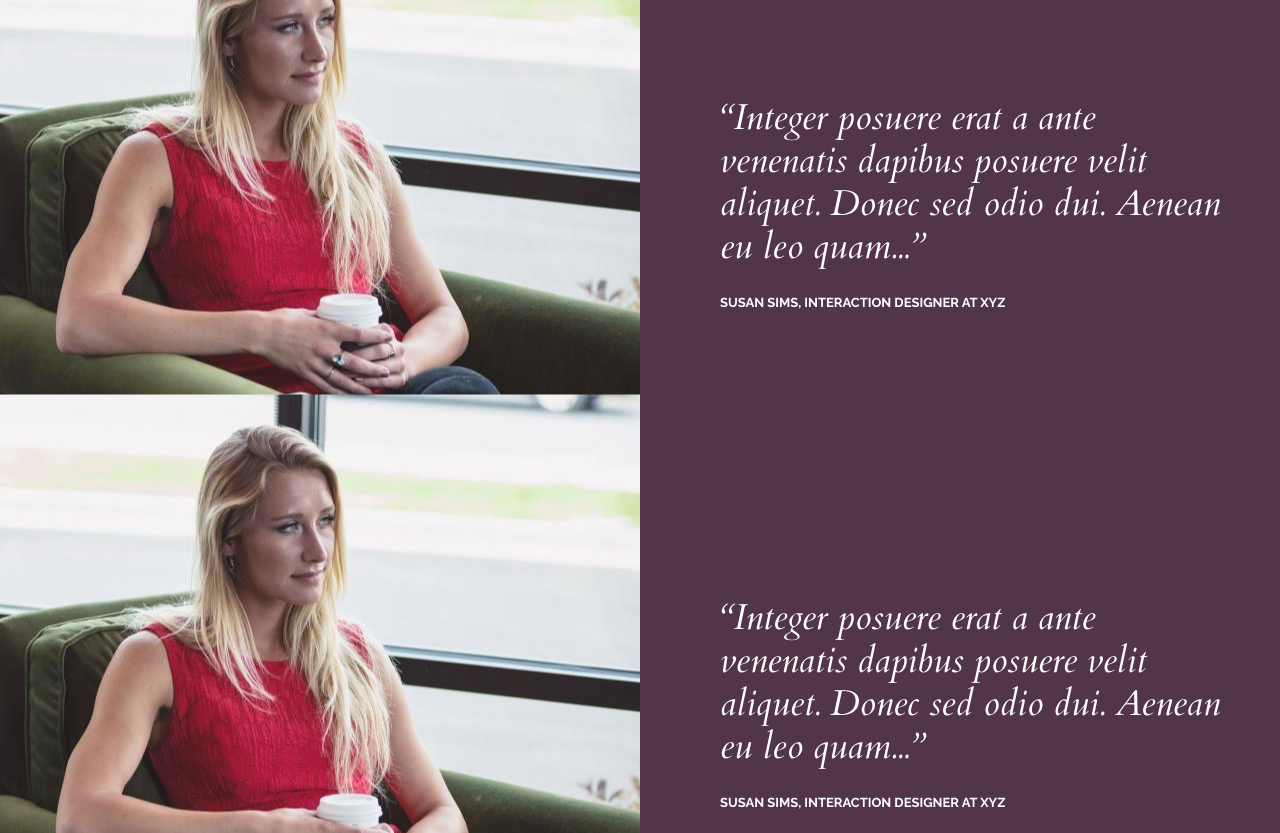
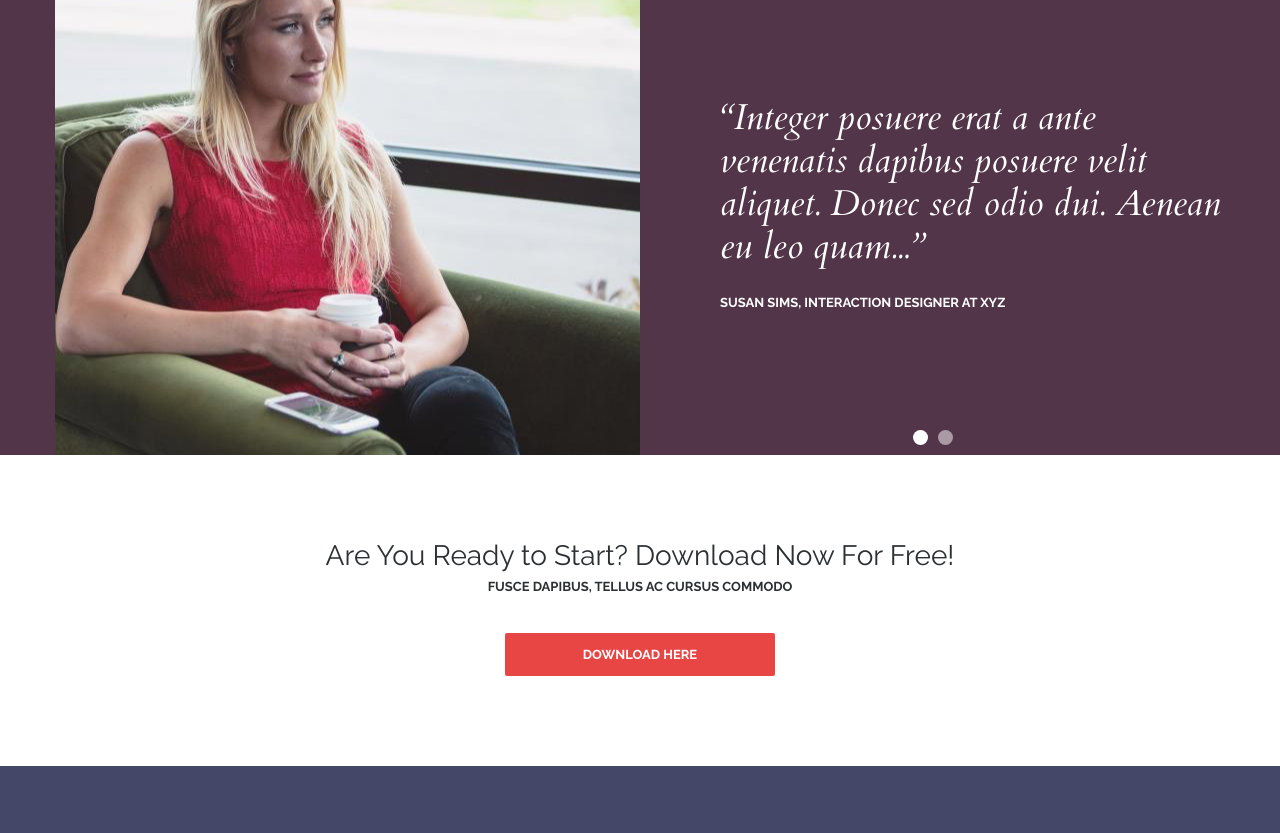
Before and after one commit to FrolovPavel/Active-Box-Landing, a plain HTML site: page index.html in a window 1280 px wide. Shown: the part 3615-4448 px from the top of the page. Drawn offline with nearby package versions, Linux system fonts and the light colour scheme.

Commit message:
rdy slider

```diff
--- a/app.js
+++ b/app.js
@@ -50,11 +50,13 @@ burgerBtn.addEventListener("click", (e) => {
 
 /*Reviews*/
 
-let slider = document.querySelector('.reviewsSlider')
+let slider = $('.reviewsSlider')
 
 slider.slick({
     infinite: true,
     slidesToShow: 1,
     slidesToScroll: 1,
-    fade: true
+    fade: true,
+    arrows:false,
+    dots: true
 });
--- a/index.html
+++ b/index.html
@@ -2,12 +2,13 @@
 <html lang="en">
 <head>
 	<meta charset="UTF-8">
-	<script src="https://ajax.googleapis.com/ajax/libs/jquery/3.5.1/jquery.min.js"></script>
+	<link href="https://fonts.googleapis.com/css2?family=Cardo:ital@1&family=Open+Sans:wght@700&family=Raleway:wght@400;700&display=swap" rel="stylesheet">
 	<link rel="stylesheet" type="text/css" href="https://cdn.jsdelivr.net/npm/slick-carousel@1.8.1/slick/slick.css"/>
-	<link href="https://fonts.googleapis.com/css2?family=Cardo:ital@1&family=Open+Sans:wght@700&family=Raleway:wght@400;700&display=swap" rel="stylesheet">
 	<link rel="stylesheet" href="style.css">
 	<meta name="viewport" content="width=device-width, initial-scale=1">
+	<meta name="description" content="Описание страницы">
 	<title>ActiveBox</title>
+	<script src="https://ajax.googleapis.com/ajax/libs/jquery/3.5.1/jquery.min.js"></script>
 </head>
 <body>
 	<!-- header
@@ -269,7 +270,7 @@
 <div class="reviews" id="reviews">
 	<div class="container">
 		<div class="reviewsSlider">
-
+			<div>
 				<div class="reviews__item">
 					<div class="reviews__photo">
 						<img class="reviews__img" src="img/reviews/rev1.jpg" alt="">
@@ -279,17 +280,23 @@
 						<div class="reviews__author">Susan Sims, Interaction Designer at XYZ</div>
 					</div>
 				</div>
+			</div>
 
+			<div>
 				<div class="reviews__item">
 					<div class="reviews__photo">
-					<img class="reviews__img" src="img/reviews/rev1.jpg" alt="">
+						<img class="reviews__img" src="img/reviews/rev2.jpg" alt="">
 					</div>
 					<div class="reviews__content">
-					<div class="reviews_text">“Integer posuere erat a ante venenatis dapibus posuere velit aliquet. Donec sed odio dui. Aenean eu leo quam...”</div>
-					<div class="reviews__author">Susan Sims, Interaction Designer at XYZ</div>
+						<div class="reviews_text">
+								Lorem ipsum dolor sit amet, consectetur adipisicing elit.
+								Consectetur delectus, deleniti minus,
+								molestias provident, suscipit ut voluptatem? Amet dicta laborum odit sit totam!
+						</div>
+						<div class="reviews__author">Gavin Belson, General Manager at SpaceLight</div>
 					</div>
 				</div>
-
+			</div>
 		</div>
 	</div>
 </div>
@@ -355,8 +362,8 @@
 
 <!-- JS -->
 
+	<script type="text/javascript" src="https://cdn.jsdelivr.net/npm/slick-carousel@1.8.1/slick/slick.min.js"></script>
+	<script src="app.js"></script>
 
-	<script src="app.js"></script>
-	<script type="text/javascript" src="//cdn.jsdelivr.net/npm/slick-carousel@1.8.1/slick/slick.min.js"></script>
 </body>
 </html>
--- a/style.css
+++ b/style.css
@@ -354,6 +354,15 @@ p {
 	background-color: #53354a;
 }
 
+.reviewsSlider {
+	height: 500px;
+	overflow: hidden;
+}
+
+.reviewsSlider.slick-initialized {
+	height: auto;
+}
+
 .reviews__item {
 	display: flex;
 	flex-wrap: wrap;
@@ -400,6 +409,44 @@ p {
  	text-transform: uppercase;
 }
 
+.slick-dots {
+	display: flex;
+	justify-content: center;
+	margin: 0;
+	padding: 0 0 10px;
+	list-style: none;
+	width: 50%;
+	position: absolute;
+	bottom: 0;
+	right: 0;
+	z-index: 2;
+}
+
+.slick-dots li {
+	margin: 0 5px;
+}
+
+.slick-dots button {
+	width: 15px;
+	height: 15px;
+
+	background: #fff;
+	border-radius: 50%;
+	border: 0;
+	padding: 0;
+	font-size: 0;
+	color: transparent;
+	opacity: 0.5;
+	co
+}
+
+.slick-dots button:focus {
+	outline: 0;
+}
+
+.slick-dots .slick-active button {
+	opacity: 1;
+}
 /*Download
 ========================*/
 
```
Also changed, not shown: img/reviews/rev2.jpg (added). Lines whose indentation alone changed are shown as unchanged.
